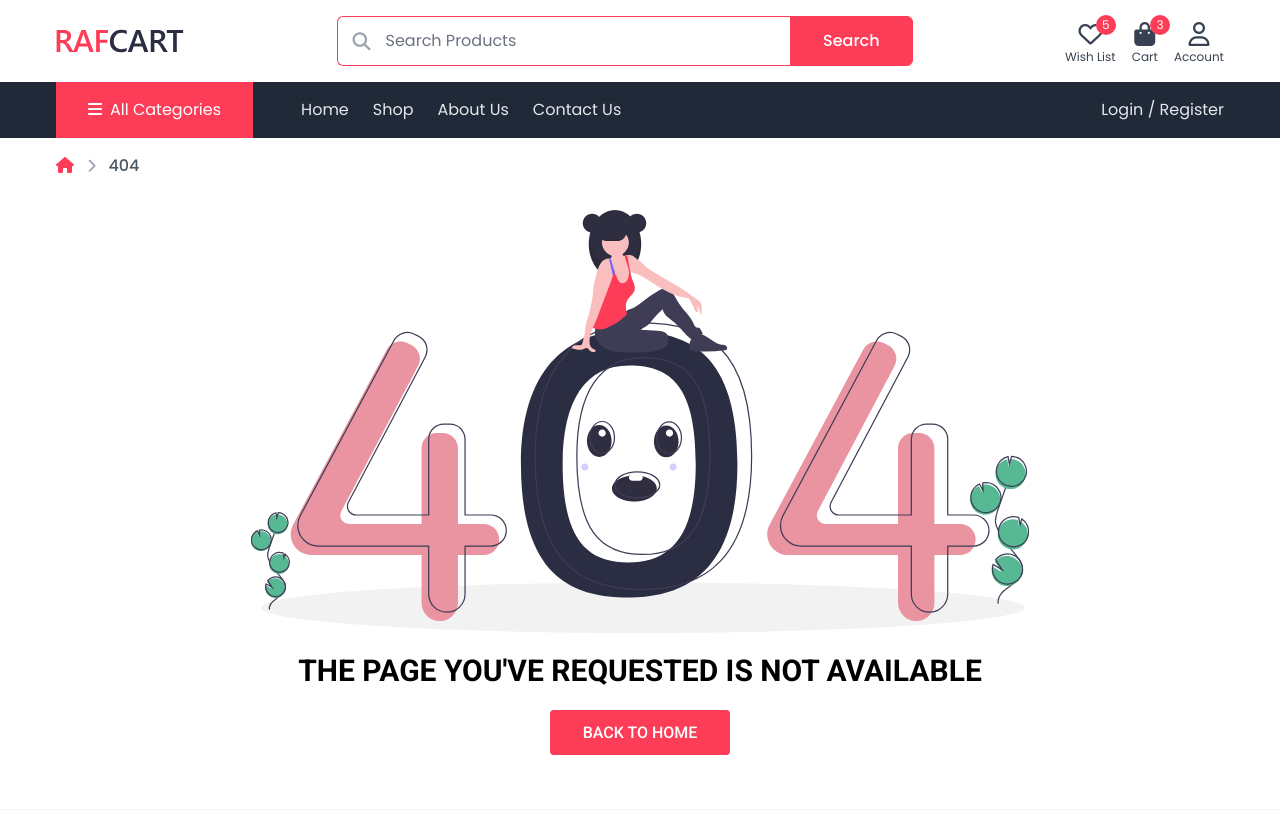
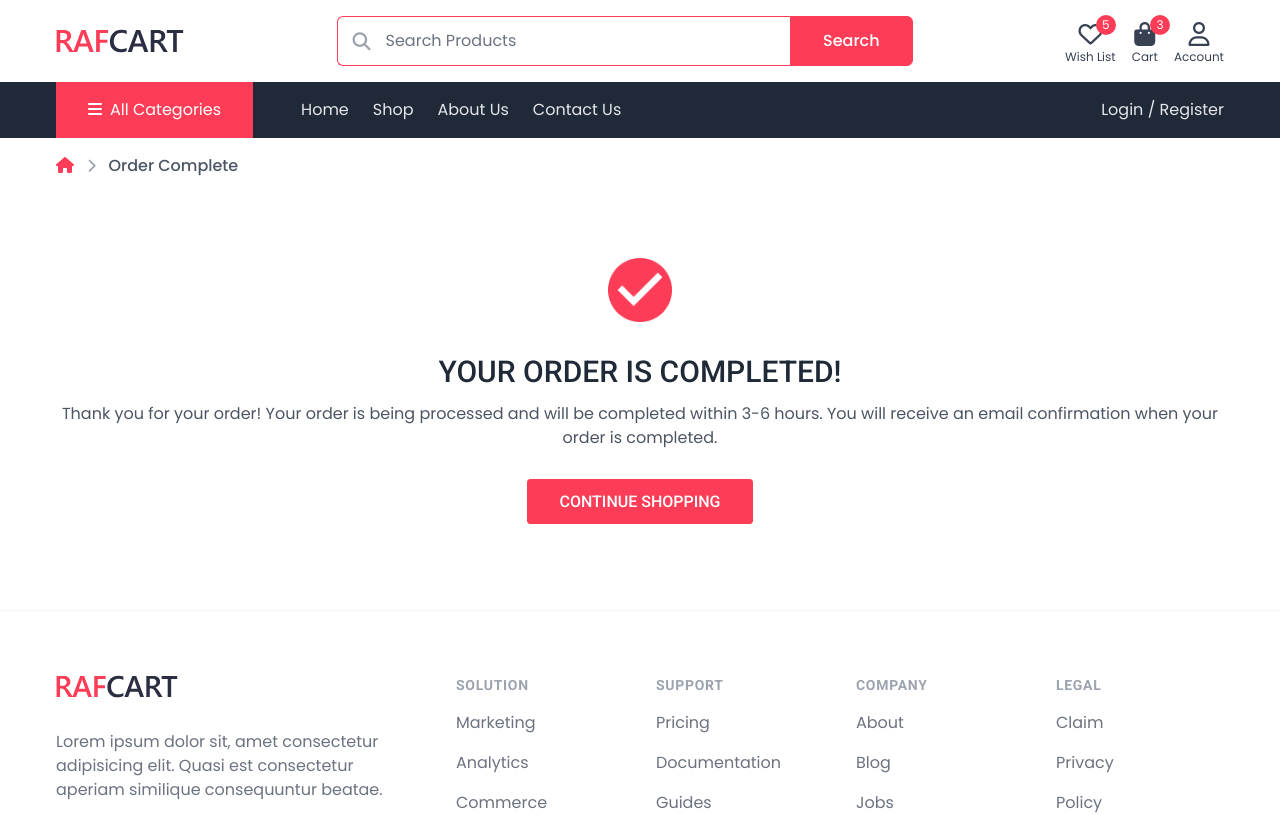
Before and after one commit to tri1911/ecommerce-mern, a React (Create React App) app in the folder client/: page /order-complete in a window 1280 px wide. Shown: the top 815 px of the page. Built offline with nearby package versions, Linux system fonts and the light colour scheme.

Commit message:
feat(ui): implement the Order Complete Page

```diff
--- a/client/src/index.tsx
+++ b/client/src/index.tsx
@@ -19,6 +19,7 @@ import AddressInfo from "./components/Account/AddressInfo";
 import UpdatePassword from "./components/Account/UpdatePassword";
 import Wishlist from "./components/Account/Wishlist";
 import CheckoutPage from "./pages/CheckoutPage";
+import OrderCompletePage from "./pages/OrderCompletePage";
 
 const container = document.getElementById("root")!;
 const root = createRoot(container);
@@ -44,6 +45,7 @@ root.render(
             <Route path="wishlist" element={<Wishlist />} />
           </Route>
           <Route path="checkout" element={<CheckoutPage />} />
+          <Route path="order-complete" element={<OrderCompletePage />} />
           <Route path="*" element={<NotFoundPage />} />
         </Route>
       </Routes>
--- a/client/src/pages/NotFoundPage.tsx
+++ b/client/src/pages/NotFoundPage.tsx
@@ -14,7 +14,7 @@ export default function NotFoundPage() {
           />
         </div>
         <div className="text-center mt-5">
-          <h4 className="mb-8 text-center text-3xl font-semibold uppercase">
+          <h4 className="my-8 text-2xl font-medium uppercase">
             The page you've requested is not available
           </h4>
           <Link to="/" className="default-btn">
--- /dev/null
+++ b/client/src/pages/OrderCompletePage.tsx
@@ -0,0 +1,33 @@
+import React from "react";
+import { Link } from "react-router-dom";
+import Breadcrumbs from "../components/Shared/Breadcrumbs";
+
+export default function OrderCompletePage() {
+  return (
+    <div>
+      <Breadcrumbs paths={["Order Complete"]} />
+      <div className="container pt-16 pb-24 text-center">
+        <div className="mb-8">
+          <img
+            src="/images/complete.png"
+            alt="order complete"
+            className="w-16 inline-block"
+          />
+        </div>
+        <h2 className="text-gray-800 font-medium text-3xl uppercase mb-3">
+          Your order is completed!
+        </h2>
+        <p className="text-gray-600">
+          Thank you for your order! Your order is being processed and will be
+          completed within 3-6 hours. You will receive an email confirmation
+          when your order is completed.
+        </p>
+        <div className="mt-10">
+          <Link to="/" className="default-btn">
+            Continue Shopping
+          </Link>
+        </div>
+      </div>
+    </div>
+  );
+}
```
